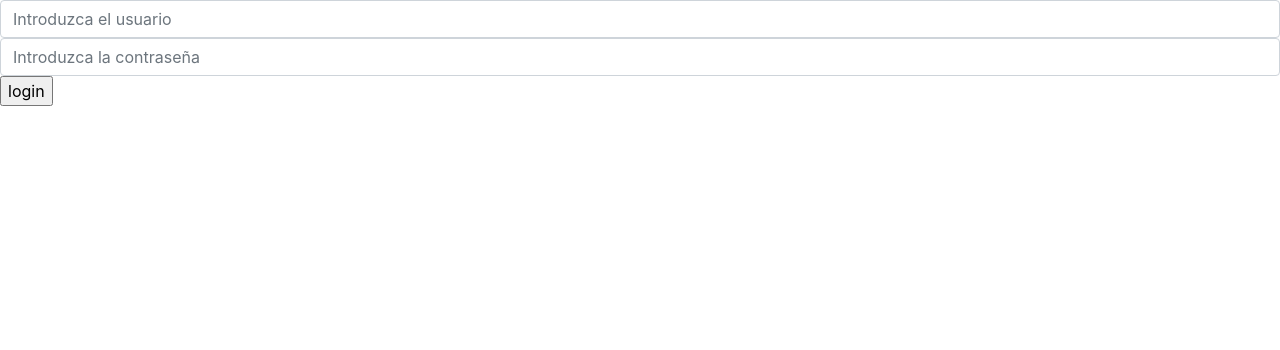
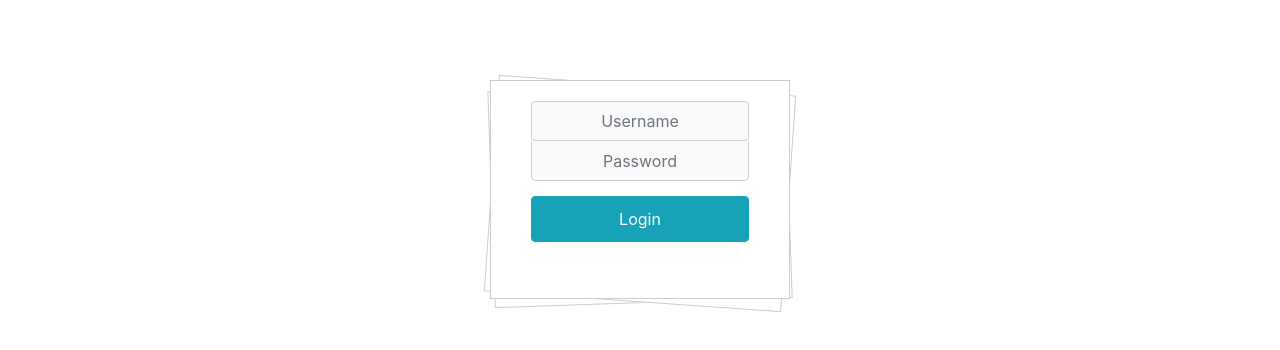
Before and after one commit to ToniEsteso/Grupo2-Crud, an Angular app: page / in a window 1280 px wide. Shown: the top 350 px of the page. Built offline with nearby package versions, Linux system fonts and the light colour scheme.

Commit message:
feat(#9): rediseñado login

```diff
--- a/src/app/login/login.component.html
+++ b/src/app/login/login.component.html
@@ -1,8 +1,38 @@
-<div>
+<!-- <div>
   <form class="form-group">
     <input type="email" name="email" class="form-control" placeholder="Introduzca el usuario" [(ngModel)]='nombre'>
     <input type="password" name="contrasenya" class="form-control" placeholder="Introduzca la contraseña"
       [(ngModel)]='contrasenya'>
     <input type="submit" value="login" (click)="enviarLogin()">
   </form>
+</div> -->
+<div class="container">
+  <div class="login-container">
+    <div class="form-box">
+      <form class="form-group">
+        <input
+          type="email"
+          name="email"
+          class="form-control"
+          placeholder="Username"
+          [(ngModel)]="nombre"
+        />
+        <input
+          type="password"
+          name="contrasenya"
+          class="form-control"
+          placeholder="Password"
+          [(ngModel)]="contrasenya"
+        />
+        <button
+          class="btn btn-info btn-block login"
+          type="submit"
+          value="login"
+          (click)="enviarLogin()"
+        >
+          Login
+        </button>
+      </form>
+    </div>
+  </div>
 </div>
--- a/src/app/login/login.component.scss
+++ b/src/app/login/login.component.scss
@@ -0,0 +1,139 @@
+body {
+  background: #eee url(http://subtlepatterns.com/patterns/sativa.png);
+}
+html,
+body {
+  position: relative;
+  height: 100%;
+}
+
+.login-container {
+  position: relative;
+  width: 300px;
+  margin: 80px auto;
+  padding: 20px 40px 40px;
+  text-align: center;
+  background: #fff;
+  border: 1px solid #ccc;
+}
+
+#output {
+  position: absolute;
+  width: 300px;
+  top: -75px;
+  left: 0;
+  color: #fff;
+}
+
+#output.alert-success {
+  background: rgb(25, 204, 25);
+}
+
+#output.alert-danger {
+  background: rgb(228, 105, 105);
+}
+
+.login-container::before,
+.login-container::after {
+  content: "";
+  position: absolute;
+  width: 100%;
+  height: 100%;
+  top: 3.5px;
+  left: 0;
+  background: #fff;
+  z-index: -1;
+  -webkit-transform: rotateZ(4deg);
+  -moz-transform: rotateZ(4deg);
+  -ms-transform: rotateZ(4deg);
+  border: 1px solid #ccc;
+}
+
+.login-container::after {
+  top: 5px;
+  z-index: -2;
+  -webkit-transform: rotateZ(-2deg);
+  -moz-transform: rotateZ(-2deg);
+  -ms-transform: rotateZ(-2deg);
+}
+
+.avatar {
+  width: 100px;
+  height: 100px;
+  margin: 10px auto 30px;
+  border-radius: 100%;
+  border: 2px solid #aaa;
+  background-size: cover;
+}
+
+.form-box input {
+  width: 100%;
+  padding: 10px;
+  text-align: center;
+  height: 40px;
+  border: 1px solid #ccc;
+  background: #fafafa;
+  transition: 0.2s ease-in-out;
+}
+
+.form-box input:focus {
+  outline: 0;
+  background: #eee;
+}
+
+.form-box input[type="text"] {
+  border-radius: 5px 5px 0 0;
+  text-transform: lowercase;
+}
+
+.form-box input[type="password"] {
+  border-radius: 0 0 5px 5px;
+  border-top: 0;
+}
+
+.form-box button.login {
+  margin-top: 15px;
+  padding: 10px 20px;
+}
+
+.animated {
+  -webkit-animation-duration: 1s;
+  animation-duration: 1s;
+  -webkit-animation-fill-mode: both;
+  animation-fill-mode: both;
+}
+
+@-webkit-keyframes fadeInUp {
+  0% {
+    opacity: 0;
+    -webkit-transform: translateY(20px);
+    transform: translateY(20px);
+  }
+
+  100% {
+    opacity: 1;
+    -webkit-transform: translateY(0);
+    transform: translateY(0);
+  }
+}
+
+@keyframes fadeInUp {
+  0% {
+    opacity: 0;
+    -webkit-transform: translateY(20px);
+    -ms-transform: translateY(20px);
+    transform: translateY(20px);
+  }
+
+  100% {
+    opacity: 1;
+    -webkit-transform: translateY(0);
+    -ms-transform: translateY(0);
+    transform: translateY(0);
+  }
+}
+
+.fadeInUp {
+  -webkit-animation-name: fadeInUp;
+  animation-name: fadeInUp;
+}
--- a/src/app/productos/productos.component.html
+++ b/src/app/productos/productos.component.html
@@ -14,8 +14,8 @@
       <tr>
         <th>ID</th>
         <th>NOMBRE</th>
+        <th>DESCRIPCION</th>
         <th>PRECIO</th>
-        <th>DESCRIPCION</th>
         <th>IMAGEN</th>
         <th colspan="2">Opciones</th>
       </tr>
@@ -23,8 +23,8 @@
     <tr *ngFor="let prod of arrayProductos">
       <th>{{ prod.id }}</th>
       <td>{{ prod.nombre }}</td>
+      <td>{{ prod.descripcion }}</td>
       <td>{{ prod.precio }}</td>
-      <td>{{ prod.descripcion }}</td>
       <td>{{ prod.imagen }}</td>
       <td>
         <input
@@ -60,16 +60,16 @@
         <input
           class="form-control"
           type="text"
-          name="nuevoPrecio"
-          [(ngModel)]="nuevoProducto.precio"
+          name="nuevoIcono"
+          [(ngModel)]="nuevoProducto.descripcion"
         />
       </td>
       <td>
         <input
           class="form-control"
           type="text"
-          name="nuevoIcono"
-          [(ngModel)]="nuevoProducto.descripcion"
+          name="nuevoPrecio"
+          [(ngModel)]="nuevoProducto.precio"
         />
       </td>
       <td>
```
